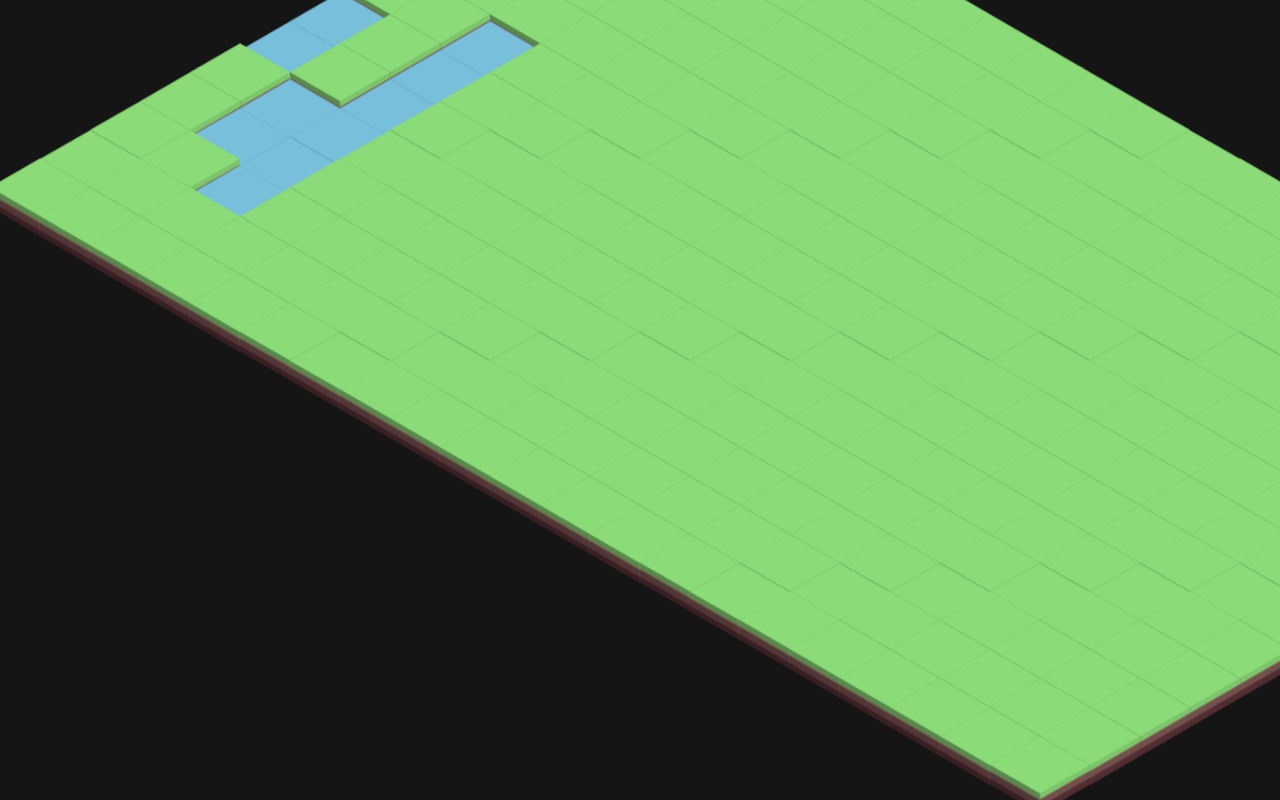
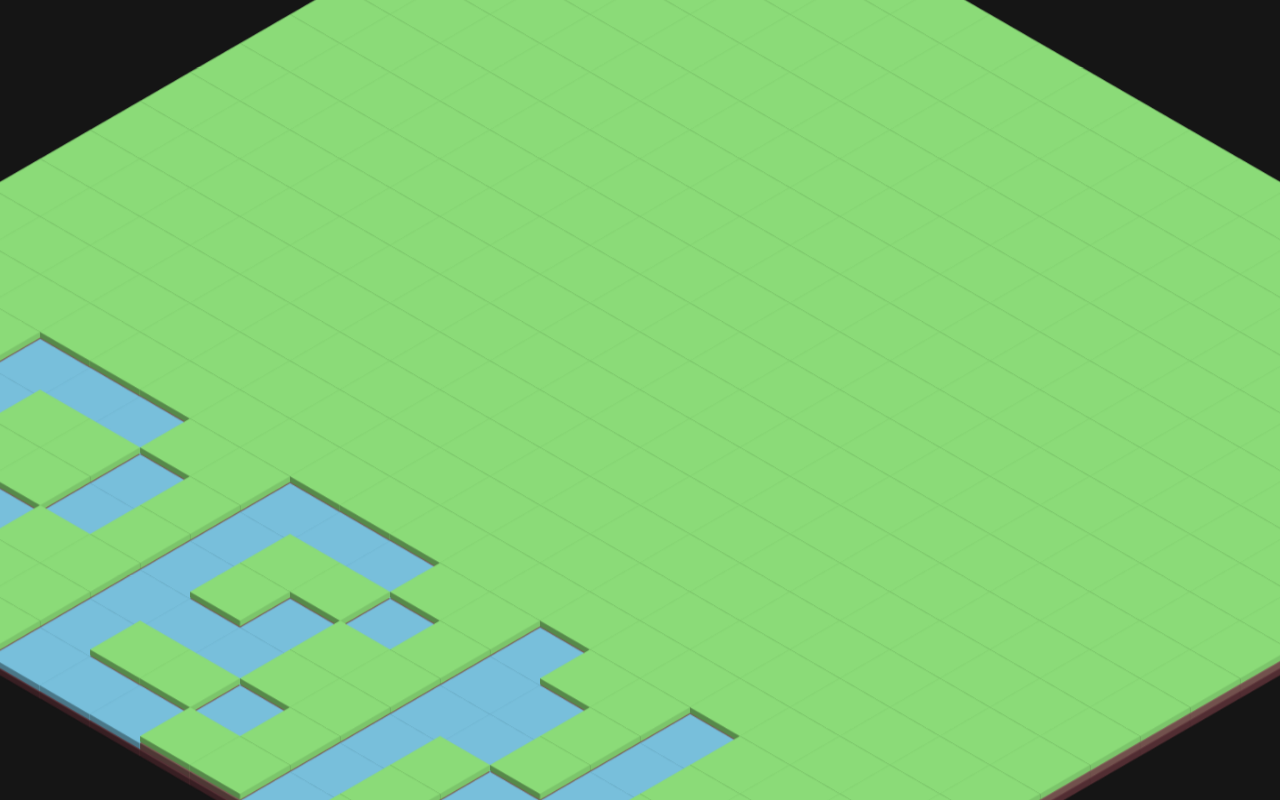
Before and after one commit to jdrub/world-simulator, a React (Create React App) app: page / in a window 1280 px wide. Built offline with nearby package versions, Linux system fonts and the light colour scheme.

Commit message:
refactor: clean up some stuff, still cant figure out why y direction is faster..

```diff
--- a/src/components/Tile.js
+++ b/src/components/Tile.js
@@ -2,7 +2,6 @@ import React from 'react';
 import styled from 'styled-components';
 
 import { grassTile, waterTile } from '../images';
-// import getRandomInt from '../utils/getRandomInt';
 import { TILE_WIDTH_PX } from '../constants';
 
 export const TILE_TYPES = {
@@ -25,7 +24,7 @@ export default ({ tileType, xOffsetPx, yOffsetPx }) => {
 const Tile = styled.img`
     width: ${TILE_WIDTH_PX}px;
     position: absolute;
-    left: calc(${p => p.xOffsetPx}px + 50%);
-    top: ${p => p.yOffsetPx}px;
-    transform: translateX(-50%);
+    left: 50%;
+    top: 0;
+    transform: translateX(-50%) translateX(${p => p.xOffsetPx}px) translateY(${p => p.yOffsetPx}px);
 `;
--- a/src/components/WorldMap/WorldMapContainer.js
+++ b/src/components/WorldMap/WorldMapContainer.js
@@ -6,12 +6,11 @@ import WorldMapView from './WorldMapView';
 import {
     BOARD_HEIGHT_TILES,
     BOARD_WIDTH_TILES,
+    MOVEMENT_SPEED_FACTOR,
+    TILE_HEIGHT_PX,
+    TILE_SIDE_LENGTH_PX,
     TILE_WIDTH_PX,
-    TILE_HEIGHT_PX,
-    TILE_TOP_SURFACE_HEIGHT_PX,
     TILE_Z_HEIGHT_PX,
-    MOVEMENT_SPEED_FACTOR,
-    TILE_SIDE_LENGTH_PX,
     VISIBLE_HEIGHT_TILES,
     VISIBLE_WIDTH_TILES,
 } from '../../constants';
@@ -41,7 +40,7 @@ export const xOffsetState = atom({
 
 const positionState = atom({
     key: 'positionState',
-    default: { row: 4, col: 29 },
+    default: { row: 10, col: 15 },
 });
 
 const getVelocity = (velocityHistory) => velocityHistory.reduce((acc, curr) => acc + curr) / MAX_HISTORY_LENGTH;
@@ -137,29 +136,43 @@ export default function Landscape() {
     const stopMove = ({ intervalId, velocityHistoryRef, setVelocityHistory, offsetRef, setOffset }) => {
         clearInterval(intervalId);
 
-        // setVelocityHistory(new Array(MAX_HISTORY_LENGTH).fill(0));
-        // comment the above and uncomment the following to have a momentum-stop effect
+        setVelocityHistory(new Array(MAX_HISTORY_LENGTH).fill(0));
+        // ucomment the above and comment the following to remove a momentum-stop effect
 
-        const stopMoveIntervalId = setInterval(() => {
-            moveHelper({ newVelocity: 0, velocityHistoryRef, setVelocityHistory, offsetRef, setOffset });
-            if (getVelocity(velocityHistoryRef.current) === 0) {
-                clearInterval(stopMoveIntervalId);
-            }
-        }, INTERVAL_MS)
+        // const stopMoveIntervalId = setInterval(() => {
+        //     moveHelper({ newVelocity: 0, velocityHistoryRef, setVelocityHistory, offsetRef, setOffset });
+        //     if (getVelocity(velocityHistoryRef.current) === 0) {
+        //         clearInterval(stopMoveIntervalId);
+        //     }
+        // }, INTERVAL_MS)
     }
 
-    // console.log('onOffset: ', pxToOffset({ xPx: TILE_SIDE_LENGTH_PX, yPx: 0 }).xOffset);
     const moveHelper = ({ newVelocity, velocityHistoryRef, setVelocityHistory, offsetRef, setOffset, isXOffset }) => {
         setVelocityHistory([...velocityHistoryRef.current, newVelocity].slice(1, MAX_HISTORY_LENGTH+1));
 
         let newOffset = offsetRef.current + MOVEMENT_SPEED_FACTOR*getVelocity(velocityHistoryRef.current);
 
-        if (isXOffset && newOffset > pxToOffset({ xPx: TILE_SIDE_LENGTH_PX, yPx: 0 }).xOffset) {
-            console.log('oldOffset: ', newOffset);
+        console.log(isXOffset ? 'x' : 'y', 'offset difference: ', Math.abs(newOffset - offsetRef.current));
+
+        const tileSideLengthXOffset = pxToOffset({ xPx: TILE_SIDE_LENGTH_PX, yPx: 0 }).xOffset;
+        const tileSideLengthYOffset = pxToOffset({ xPx: 0, yPx: TILE_SIDE_LENGTH_PX }).yOffset;
+
+        if (isXOffset && newOffset > tileSideLengthXOffset) {
             const newPosition = { col: Math.max(positionRef.current.col - 1, 0), row: positionRef.current.row };
             setPosition(newPosition);
-            newOffset -= pxToOffset({ xPx: TILE_SIDE_LENGTH_PX, yPx: 0 }).xOffset + 20;
-            console.log('newOffset: ', newOffset);
+            newOffset -= tileSideLengthXOffset + 20;
+        } else if (isXOffset && newOffset < -1 * tileSideLengthXOffset ) {
+            const newPosition = { col: Math.min(positionRef.current.col + 1, BOARD_WIDTH_TILES - 1), row: positionRef.current.row };
+            setPosition(newPosition);
+            newOffset += tileSideLengthXOffset + 20;
+        } else if (!isXOffset && newOffset > tileSideLengthYOffset) {
+            const newPosition = { row: Math.max(positionRef.current.row - 1, 0), col: positionRef.current.col };
+            setPosition(newPosition);
+            newOffset -= tileSideLengthYOffset + 2.5;
+        } else if (!isXOffset && newOffset < -1 * tileSideLengthYOffset) {
+            const newPosition = { row: Math.min(positionRef.current.row + 1, BOARD_HEIGHT_TILES), col: positionRef.current.col };
+            setPosition(newPosition);
+            newOffset += tileSideLengthYOffset + 2.5;
         }
 
         setOffset(newOffset);
@@ -194,8 +207,9 @@ export default function Landscape() {
                 break;
         }
 
+
+        newYVelocity && moveY(newYVelocity);
         newXVelocity && moveX(newXVelocity);
-        newYVelocity && moveY(newYVelocity);
     }
 
     const handleKeyUp = ({ key }) => {
@@ -228,7 +242,7 @@ export default function Landscape() {
 
     return(
         <Background>
-            <Wrapper offsetY={yOffset} offsetX={xOffset}>
+            <Wrapper yOffset={yOffset} xOffset={xOffset}>
                 <WorldMapView position={positionRef.current} />
             </Wrapper>
         </Background>
@@ -257,15 +271,15 @@ export const pxToOffset = ({ xPx, yPx }) => {
     });
 }
 
-const Wrapper = styled.div.attrs(p => {
-    const { xPx, yPx } = offsetToPx({ xOffset: p.offsetX, yOffset: p.offsetY });
+const Wrapper = styled.div.attrs(({ xOffset, yOffset })=> {
+    const { xPx, yPx } = offsetToPx({ xOffset, yOffset });
     return {
     style: {
         transform: `
+            translateY(-50%)
             translateX(-50%)
-            translateY(-50%)
+            translateY(${yPx}px)
             translateX(${xPx}px)
-            translateY(${yPx}px)
             `
     },
   }})`
@@ -277,6 +291,6 @@ const Wrapper = styled.div.attrs(p => {
     width: ${TILE_WIDTH_PX * VISIBLE_WIDTH_TILES}px;
     height: ${TILE_HEIGHT_PX * VISIBLE_HEIGHT_TILES + TILE_Z_HEIGHT_PX}px;
 
-    /* transition: transform 0.1s linear; */
+    /* transition: transform ${INTERVAL_MS / 1000}s linear; */
     backface-visibility: hidden; /* this prevents jumpy css transitions in firefox */
   `;
--- a/src/components/WorldMap/WorldMapView.js
+++ b/src/components/WorldMap/WorldMapView.js
@@ -1,7 +1,4 @@
-import React, { useMemo, useRef } from 'react';
-import { atom, useRecoilState } from 'recoil';
-
-import { xOffsetState, yOffsetState, offsetToPx, pxToOffset } from './WorldMapContainer';
+import React, { useMemo } from 'react';
 import { DRBN } from './specialWaterLocations';
 
 import Tile, { TILE_TYPES } from '../Tile';
@@ -12,8 +9,6 @@ import {
     BOARD_WIDTH_TILES,
     VISIBLE_HEIGHT_TILES,
     VISIBLE_WIDTH_TILES,
-    TILE_ISO_WIDTH_PX,
-    TILE_SIDE_LENGTH_PX,
 } from '../../constants';
 
 
@@ -22,7 +17,7 @@ const buildFullTileMap = () => {
 
     const waterLocations = [
         // [1,1 + 10],[1,2 + 10],[5,3 + 10],[6,4 + 10],[0,6],[3,7 + 10],[5,8 + 10],[2,1 + 10],[2,2 + 10],[6,3 + 10],[7,4 + 10],[1,6 + 10],[4,7 + 10],[6,8 + 10],[8,4 + 10],[2,6 + 10],[5,7 + 10],[4,6 + 10],[7,7 + 10],[3,6 + 10],[6,7 + 10],[8,7 + 10]
-    ].concat(DRBN);
+    ].concat(DRBN).map(([row, col]) => [row + 10, col]);
 
     for(let i = 0; i < BOARD_HEIGHT_TILES; i++) {
         tileArr[i] = [];
@@ -35,7 +30,7 @@ const buildFullTileMap = () => {
 }
 
 
-const buildVisibleTileMap = ({ fullTileMap, position, xOffset, yOffset, setXOffset, setYOffset }) => {
+const buildVisibleTileMap = ({ fullTileMap, position }) => {
     const visibleTileArr = [[]];
 
     let leftBound = Math.max(Math.floor(position.col - VISIBLE_WIDTH_TILES/2), 0);
@@ -43,32 +38,20 @@ const buildVisibleTileMap = ({ fullTileMap, position, xOffset, yOffset, setXOffs
     let topBound = Math.max(Math.floor(position.row - VISIBLE_HEIGHT_TILES/2), 0);
     let bottomBound = Math.min(Math.ceil(position.row + VISIBLE_HEIGHT_TILES/2), BOARD_HEIGHT_TILES - 1);
 
-    console.log('leftBound: ', leftBound);
-    console.log('rightBound: ', rightBound);
-    console.log('topBound: ', topBound);
-    console.log('bottomBound: ', bottomBound);
-    console.log('fullTileMap: ', fullTileMap);
     for(let row = topBound, i = 0; row <= bottomBound; row++, i++) {
         visibleTileArr[i] = [];
         for(let col = leftBound, j = 0; col <= rightBound; col++, j++) {
-            if (!fullTileMap[row]) console.log('ROW: ', row);
             visibleTileArr[i][j] = fullTileMap[row][col];
         }
     }
 
     return visibleTileArr;
-    // return fullTileMap;
 }
 
 const WorldMapView = ({ position }) => {
     const fullTileMap = useMemo(buildFullTileMap, []);
 
-    // const [position, setPosition] = useRecoilState(positionState);
-    const [xOffset, setXOffset] = useRecoilState(xOffsetState);
-    const [yOffset, setYOffset] = useRecoilState(yOffsetState);
-
-
-    const visibleTileArr = buildVisibleTileMap({ fullTileMap, position, xOffset, yOffset, setXOffset, setYOffset });
+    const visibleTileArr = buildVisibleTileMap({ fullTileMap, position });
 
     const tileArrWithOffsets = visibleTileArr.map((row, rowIdx) => {
         return row.map((tileType, colIdx) => {
--- a/src/constants.js
+++ b/src/constants.js
@@ -1,11 +1,9 @@
 export const TILE_WIDTH_PX = 100;
 export const TILE_HEIGHT_PX = 57.735; // this is mathematically derived by hand based on the image asset
 export const TILE_SIDE_LENGTH_PX = Math.sqrt(Math.pow(TILE_WIDTH_PX/2, 2) + Math.pow(TILE_HEIGHT_PX/2, 2));
-export const TILE_TOP_SURFACE_HEIGHT_PX = 38.42;
 export const TILE_Z_HEIGHT_PX = 20.69;
-export const TILE_ISO_WIDTH_PX = 51;
 export const BOARD_WIDTH_TILES = 60;
-export const BOARD_HEIGHT_TILES = 13;
+export const BOARD_HEIGHT_TILES = 60;
 export const VISIBLE_WIDTH_TILES = 20;
 export const VISIBLE_HEIGHT_TILES = 20;
-export const MOVEMENT_SPEED_FACTOR = 7;
+export const MOVEMENT_SPEED_FACTOR = 20;
```
